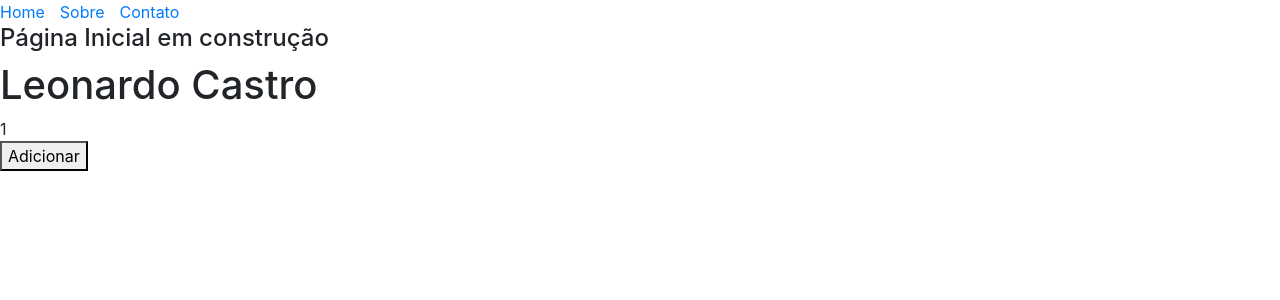
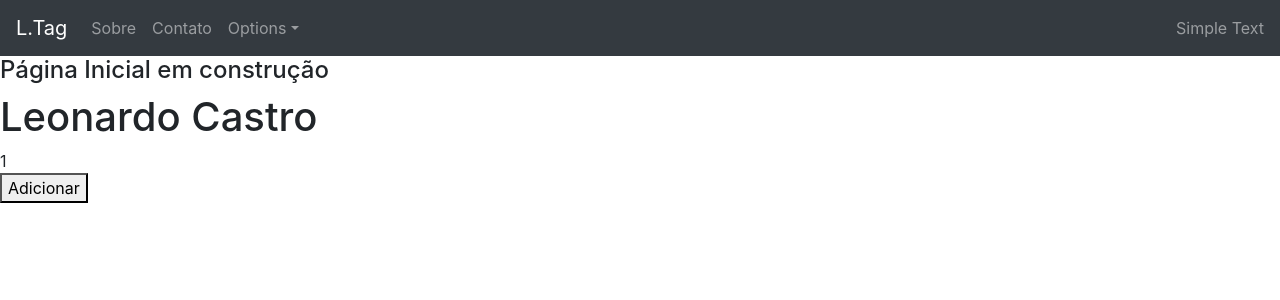
Before and after one commit to Leleocastro/unique-idea, a Next.js app: page / in a window 1280 px wide. Shown: the top 300 px of the page. Built offline with nearby package versions, Linux system fonts and the light colour scheme.

Commit message:
atualizando teste 24/03

```diff
--- a/components/Menu.js
+++ b/components/Menu.js
@@ -1,24 +1,65 @@
+import React, { useState } from 'react';
+import {
+  Collapse,
+  Navbar,
+  NavbarToggler,
+  NavbarBrand,
+  Nav,
+  NavItem,
+  NavLink,
+  UncontrolledDropdown,
+  DropdownToggle,
+  DropdownMenu,
+  DropdownItem,
+  NavbarText
+} from 'reactstrap';
 import Link from 'next/link';
 
 const linkStyle = {
     marginRight: 15
 }
 const Menu = () => {
+
+    const [isOpen, setIsOpen] = useState(false);
+
+    const toggle = () => setIsOpen(!isOpen);
+
     return (
-        <div>
-            <Link href="/">
-                <a style={linkStyle}>Home</a>
-            </Link>
-
-            <Link href="/sobre">
-                <a style={linkStyle}>Sobre</a>
-            </Link>
-
-            <Link href="/contato">
-                <a style={linkStyle}>Contato</a>
-            </Link>
-        </div>
-    );
+    <div>
+      <Navbar color="dark" dark expand="md">
+        <NavbarBrand href="/" >L.Tag</NavbarBrand>
+        <NavbarToggler onClick={toggle} />
+        <Collapse isOpen={isOpen} navbar>
+          <Nav className="mr-auto" navbar>
+            <NavItem>
+              <NavLink href="/sobre">Sobre</NavLink>
+            </NavItem>
+            <NavItem>
+              <NavLink href="contato">Contato</NavLink>
+            </NavItem>
+            <UncontrolledDropdown nav inNavbar>
+              <DropdownToggle nav caret>
+                Options
+              </DropdownToggle>
+              <DropdownMenu right>
+                <DropdownItem>
+                  Option 1
+                </DropdownItem>
+                <DropdownItem>
+                  Option 2
+                </DropdownItem>
+                <DropdownItem divider />
+                <DropdownItem>
+                  Reset
+                </DropdownItem>
+              </DropdownMenu>
+            </UncontrolledDropdown>
+          </Nav>
+          <NavbarText>Simple Text</NavbarText>
+        </Collapse>
+      </Navbar>
+    </div>
+  );
 }
 
 export default Menu;
--- a/pages/contato.js
+++ b/pages/contato.js
@@ -1,5 +1,6 @@
 import Menu from '../components/Menu.js';
 import React from 'react';
+import 'bootstrap/dist/css/bootstrap.min.css';
 import { Spinner } from 'reactstrap';
 
 function Contato(){
@@ -7,7 +8,9 @@
         <div>
             <Menu/>
             Contato: (61)9 8503-8552
-            <Spinner color="dark" />
+            <div className="d-flex justify-content-center">
+                <Spinner color="dark" />
+            </div>
         </div>
     )
 }
--- a/pages/sobre.js
+++ b/pages/sobre.js
@@ -1,4 +1,5 @@
 import Menu from '../components/Menu.js'
+import 'bootstrap/dist/css/bootstrap.min.css';
 
 function Sobre() {
     return (
```
